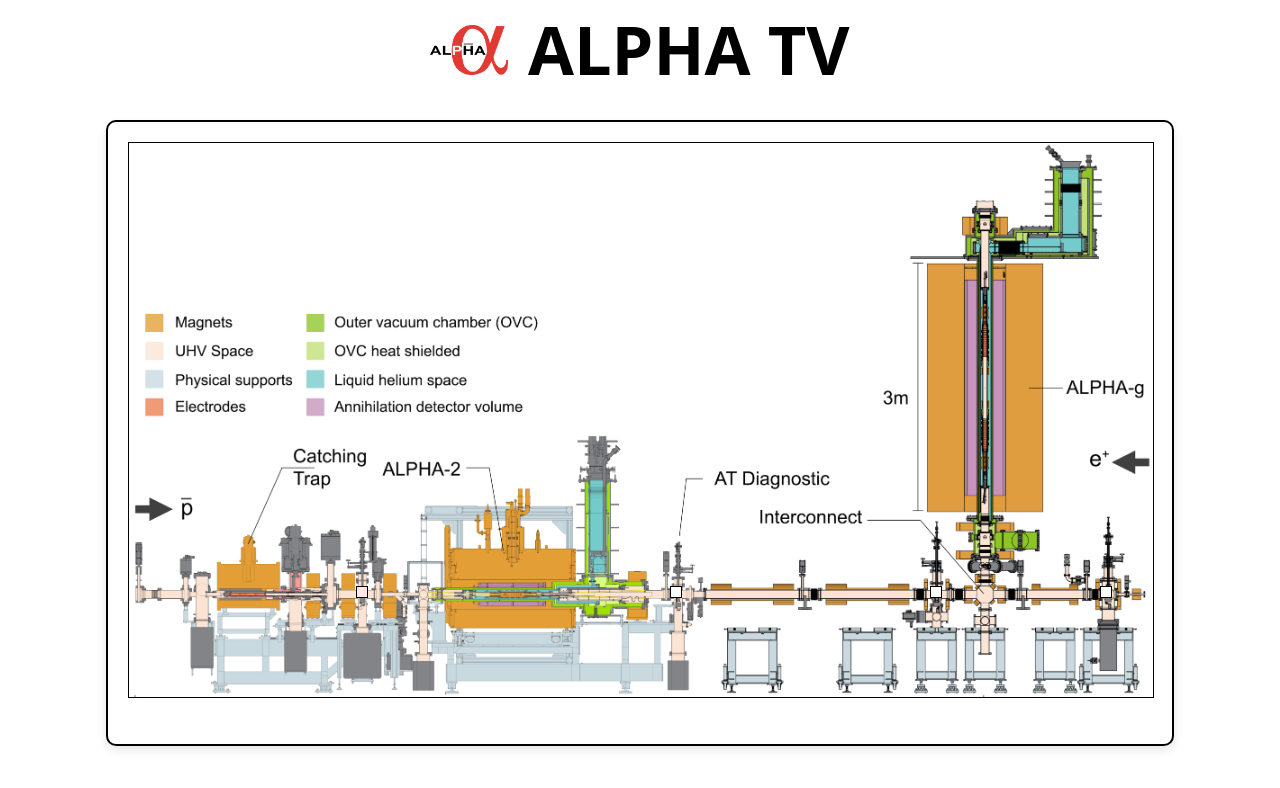
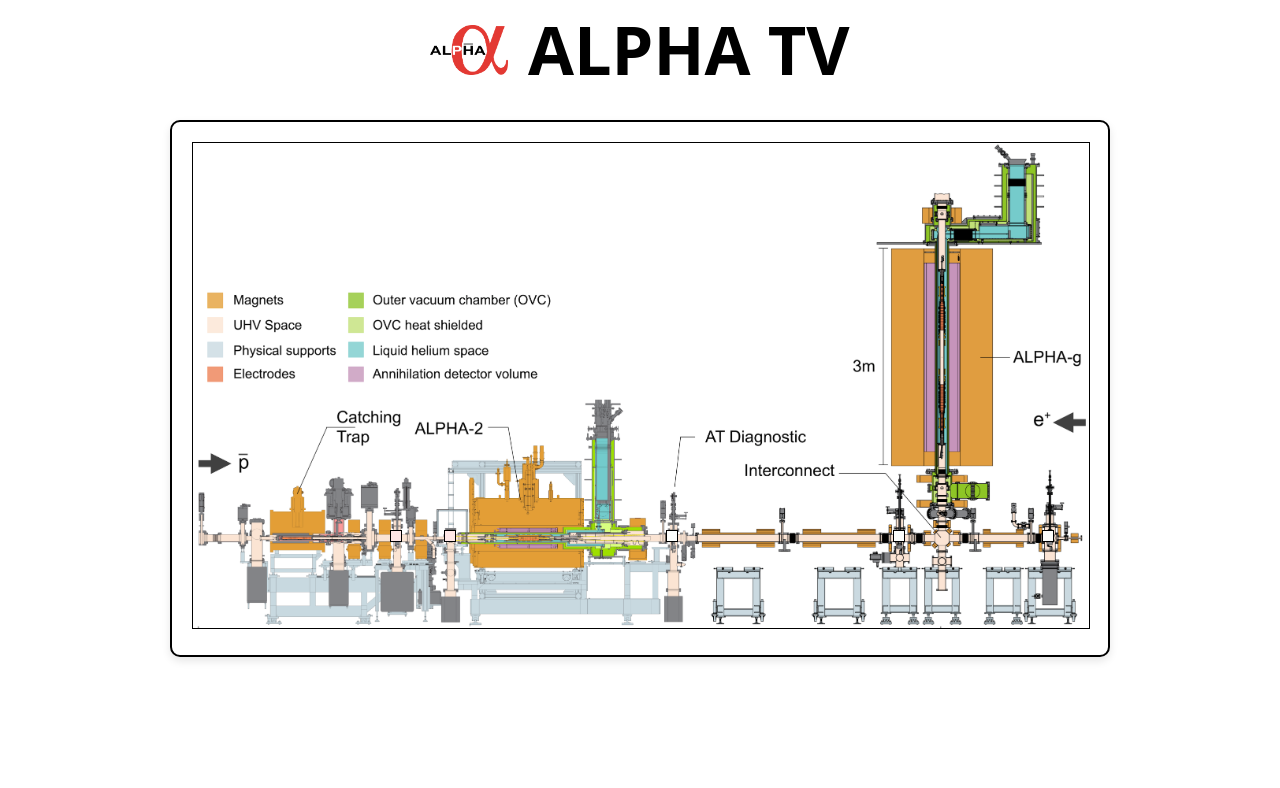
Before and after one commit to sniang/alphaTV, a React (Vite) app: page / in a window 1280 px wide. Shown: the top 788 px of the page. Built offline with nearby package versions, Linux system fonts and the light colour scheme.

Commit message:
Add DisplayInfo and Blink components; update MainFrame to handle element selection; adjust App and CSS styles

```diff
--- a/src/App.jsx
+++ b/src/App.jsx
@@ -2,22 +2,29 @@ import React, { useState } from 'react'
 import './styles/App.css'
 import MainTitle from './MainTitle'
 import MainFrame from './MainFrame'
+import DisplayInfo from './DisplayInfo'
+
+
 
 function App() {
+  const [selectedElement, setSelectedElement] = useState(null);
 
-  const data = [
-        { name: "BDS", x: 95.50, y: 80.0, error: false, comment: "" },
-        { name: "PDS", x: 78.9, y: 80.0, error: false, comment: "" },
-        { name: "DSAT", x: 53.56, y: 80.0, error: false, comment: ""},
-        { name: "USAT", x: 22.82, y: 80.0, error: true, comment: ""}
-    ];
 
   return (
     <>
-    <MainTitle />
-    <MainFrame data={data}/>
+      <MainTitle />
+      <MainFrame data={data} setSelectedElement={setSelectedElement} />
+      <DisplayInfo selectedElement={selectedElement} />
     </>
   )
 }
 
-export default App
+export default App;
+
+const data = [
+  { name: "BDS", x: 95.50, y: 80.0, error: false, comment: "It's BDS stick" },
+  { name: "PDS", x: 78.9, y: 80.0, error: false, comment: "" },
+  { name: "DSAT", x: 53.56, y: 80.0, error: false, comment: "" },
+  { name: "USAT", x: 28.8, y: 80.0, error: true, comment: "" },
+  { name: "DSCT", x: 22.82, y: 80.0, error: true, comment: "" }
+];
--- a/src/ElementInfo.jsx
+++ b/src/Blink.jsx
@@ -1,11 +1,12 @@
-import './styles/ElementInfo.css';
-import React from 'react';
+import './styles/Blink.css';
 
-const ElementInfo = ({  props }) => {
-    const {name, x, y, error, comment, setMessage} = props;
+const Blink = ({  props, onMouseEnter, onMouseLeave }) => {
+    const {x, y, error} = props;
     return (
         <div
             className={`element-info ${error ? "red-bg" : "green-bg"}`}
+            onMouseEnter={onMouseEnter}
+            onMouseLeave={onMouseLeave}
             style={{
                 left: `${x}%`,
                 top: `${y}%`,
@@ -19,4 +20,4 @@ const ElementInfo = ({  props }) => {
     );
 }
 
-export default ElementInfo;
+export default Blink;
--- /dev/null
+++ b/src/DisplayInfo.jsx
@@ -0,0 +1,19 @@
+
+import React from 'react';
+
+const DisplayInfo = ({ selectedElement }) => {
+
+    return (
+        <div>
+                {selectedElement && (
+                    <div>
+                        <h4>{selectedElement.name}</h4>
+                        <div>{selectedElement.error && "There is an error with this element."}</div>
+                        {selectedElement.comment && <>Comment: {selectedElement.comment}</>}
+                    </div>
+                )}
+        </div>
+    );
+}
+
+export default DisplayInfo;
--- a/src/MainFrame.jsx
+++ b/src/MainFrame.jsx
@@ -1,7 +1,7 @@
 import alphaSetup from './assets/ALPHA-g Schematic_v2.png';
 import React, { useState } from 'react';
 import './styles/MainFrame.css';
-import ElementInfo from './ElementInfo';
+import Blink from './Blink';
 
 /**
  *
@@ -9,9 +9,7 @@ import ElementInfo from './ElementInfo';
  * @author Samuel Niang
  * @returns {JSX.Element}
  */
-const MainFrame = ({ data }) => {
-    const [message, setMessage] = useState("");
-
+const MainFrame = ({ data, setSelectedElement }) => {
 
     const getXY = (event) => {
         const rect = event.target.getBoundingClientRect();
@@ -19,19 +17,25 @@ const MainFrame = ({ data }) => {
         const y = event.clientY - rect.top;
         const xPercent = (x / rect.width) * 100;
         const yPercent = (y / rect.height) * 100;
-        setMessage(`Coordinates: (${xPercent.toFixed(2)}%, ${yPercent.toFixed(2)}%)`);
+        alert(`Coordinates: (${xPercent.toFixed(2)}%, ${yPercent.toFixed(2)}%)`);
+    };
+
+    const handleElementMouseEnter = (element) => {
+        setSelectedElement(element);
     };
 
     return (
         <div id="mainFrame" className="borderContainer">
-            <div id="onMouseArea" onMouseMove={getXY}>
+            <div id="onMouseArea" onClick={getXY}>
                 <img src={alphaSetup} alt="Setup of the AlphaExperiment" />
                 {data && data.map((element, index) => (
-                    <ElementInfo key={index} props={element} />
+                    <Blink
+                        key={index}
+                        props={element}
+                        onMouseEnter={() => setSelectedElement(element)}
+                        onMouseLeave={() => setSelectedElement(null)}
+                    />
                 ))}
-            </div>
-            <div>
-                {message}
             </div>
         </div>
     );
--- a/src/styles/App.css
+++ b/src/styles/App.css
@@ -21,6 +21,5 @@
     border-radius: 10px;
     padding: 20px;
     background-color: white;
-    width: 80%;
     box-shadow: 0 4px 8px rgba(0, 0, 0, 0.1);
 }
--- a/src/styles/index.css
+++ b/src/styles/index.css
@@ -16,7 +16,7 @@ body {
 }
 
 #root {
-  width: 80%;
+  width: 70%;
   /* Set container width to 90% of viewport */
   max-width: 1400px;
   /* Limit maximum width */
```
Also changed, not shown: src/styles/Blink.css (renamed from src/styles/ElementInfo.css).
